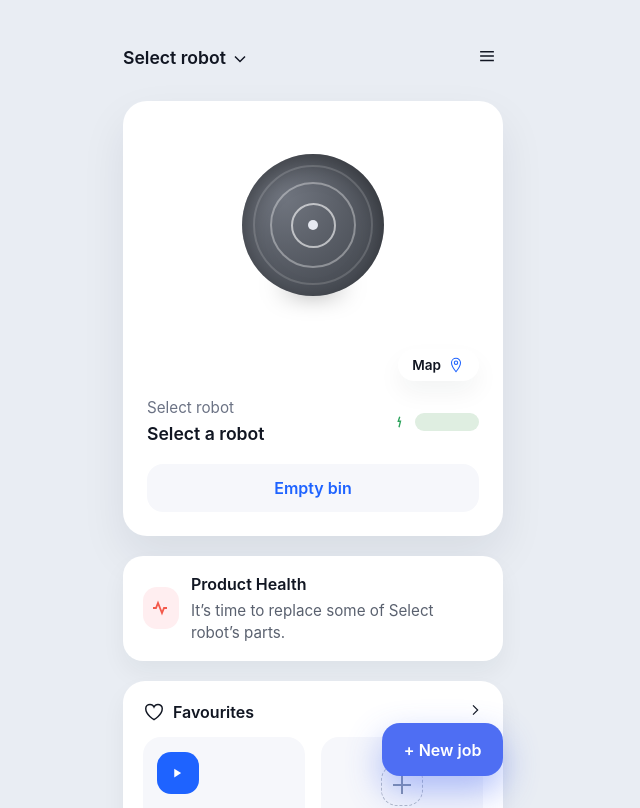
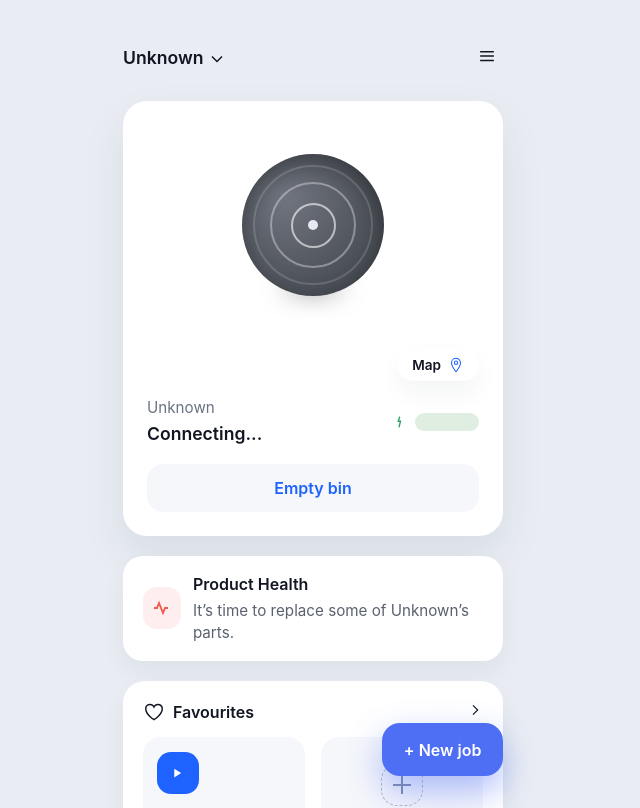
Before and after one commit to imilosk/roomba-net-ui, a Vue app: page / in a window 1280 px wide. Shown: the top 808 px of the page, without its empty margins (327-967 px from the left). Built offline with nearby package versions, Linux system fonts and the light colour scheme; no server answers.

Commit message:
feat: Update robot name handling across views for improved display and consistency

```diff
--- a/src/stores/robots.ts
+++ b/src/stores/robots.ts
@@ -6,6 +6,7 @@ const STORAGE_KEY = 'roomba_selected_robot'
 
 export type RobotRecord = {
     blid: string
+    name?: string | null
     ip: string
     port: number
     hasPassword: boolean
--- a/src/stores/status.ts
+++ b/src/stores/status.ts
@@ -25,11 +25,11 @@ export const useStatusStore = defineStore('status', () => {
 
     const isConnected = computed(() => hasLiveUpdate.value)
     const robotName = computed(() => {
-        const state = reportedState.value as Record<string, unknown> | null
-        if (state && typeof state['name'] === 'string') {
-            return state['name'] as string
+        const name = robotsStore.selectedRobot?.name
+        if (typeof name === 'string' && name.trim().length > 0) {
+            return name
         }
-        return null
+        return 'Unknown'
     })
 
     const wifiDetails = computed(() => {
--- a/src/views/AboutRoombaView.vue
+++ b/src/views/AboutRoombaView.vue
@@ -10,7 +10,7 @@ const router = useRouter()
 const statusStore = useStatusStore()
 
 const details = computed(() => statusStore.robotDetails)
-const robotName = computed(() => statusStore.robotName ?? 'Syncing...')
+const robotName = computed(() => statusStore.robotName)
 
 const baseDetails = computed(() => details.value?.selfEmptyingBase ?? null)
 
--- a/src/views/BinBehaviourView.vue
+++ b/src/views/BinBehaviourView.vue
@@ -11,7 +11,7 @@ const router = useRouter()
 const store = useCleaningPreferencesStore()
 const statusStore = useStatusStore()
 
-const robotNameDisplay = computed(() => statusStore.robotName ?? 'Unknown Robot')
+const robotNameDisplay = computed(() => statusStore.robotName)
 
 const options = computed(() => [
   {
--- a/src/views/HomeView.vue
+++ b/src/views/HomeView.vue
@@ -10,14 +10,8 @@ const router = useRouter()
 const statusStore = useStatusStore()
 const robotsStore = useRobotsStore()
 
-const fallbackRobotLabel = computed(() => {
-  if (robotsStore.selectedRobot) {
-    return `Robot ${robotsStore.selectedRobot.blid.slice(-4)}`
-  }
-  return 'Select robot'
-})
-const robotNameLabel = computed(() => statusStore.robotName ?? fallbackRobotLabel.value)
-const robotNameDisplay = computed(() => statusStore.robotName ?? fallbackRobotLabel.value)
+const robotNameLabel = computed(() => statusStore.robotName)
+const robotNameDisplay = computed(() => statusStore.robotName)
 
 const quickLinks = [
   { id: 'health', label: 'Product Health', icon: 'pulse', hasIndicator: true, route: '/health' },
@@ -59,9 +53,6 @@ const {
 } = useRobotCommands()
 
 const deviceStatusText = computed(() => {
-  if (!robotsStore.selectedRobotId) {
-    return 'Select a robot'
-  }
   if (!statusStore.isConnected) {
     return 'Connecting...'
   }
--- a/src/views/LocateRoombaView.vue
+++ b/src/views/LocateRoombaView.vue
@@ -16,7 +16,7 @@ let messageTimer: ReturnType<typeof setTimeout> | null = null
 const statusStore = useStatusStore()
 const robotsStore = useRobotsStore()
 
-const robotNameDisplay = computed(() => statusStore.robotName ?? 'Unknown Robot')
+const robotNameDisplay = computed(() => statusStore.robotName)
 
 async function handleLocate() {
   isRequesting.value = true
--- a/src/views/ProductHealthView.vue
+++ b/src/views/ProductHealthView.vue
@@ -8,7 +8,7 @@ import ShellContainer from '../components/ShellContainer.vue'
 
 const router = useRouter()
 const statusStore = useStatusStore()
-const robotNameDisplay = computed(() => statusStore.robotName ?? 'Unknown Robot')
+const robotNameDisplay = computed(() => statusStore.robotName)
 
 const parts = [
   {
--- a/src/views/ProductSettingsView.vue
+++ b/src/views/ProductSettingsView.vue
@@ -27,7 +27,7 @@ onMounted(() => {
   childLockStore.initStream()
 })
 
-const robotNameDisplay = computed(() => statusStore.robotName ?? 'Unknown Robot')
+const robotNameDisplay = computed(() => statusStore.robotName)
 const themeSubtitle = computed(() => {
   switch (themeStore.preference) {
     case 'dark':
@@ -43,7 +43,11 @@ const selectedRobotLabel = computed(() => {
   if (!robotsStore.selectedRobotId) {
     return 'Select a robot'
   }
-  return robotsStore.selectedRobot?.blid ?? robotsStore.selectedRobotId
+  const name = robotsStore.selectedRobot?.name
+  if (typeof name === 'string' && name.trim().length > 0) {
+    return name
+  }
+  return 'Unknown'
 })
 
 const cleaningSettingsAvailable = computed(() => {
--- a/src/views/RebootRoombaView.vue
+++ b/src/views/RebootRoombaView.vue
@@ -12,7 +12,7 @@ const router = useRouter()
 const statusStore = useStatusStore()
 const robotsStore = useRobotsStore()
 
-const robotNameDisplay = computed(() => statusStore.robotName ?? 'Roomba i3')
+const robotNameDisplay = computed(() => statusStore.robotName)
 const isRebooting = ref(false)
 const statusMessage = ref<string | null>(null)
 const statusType = ref<'success' | 'error' | null>(null)
--- a/src/views/RobotSelectionView.vue
+++ b/src/views/RobotSelectionView.vue
@@ -15,6 +15,11 @@ const hasRobots = computed(() => robotsStore.robots.length > 0)
 function truncateLabel(value: string, maxLength = 10) {
   if (value.length <= maxLength) return value
   return `${value.slice(0, maxLength)}...`
+}
+
+function getRobotLabel(name: string | null | undefined) {
+  const trimmed = typeof name === 'string' ? name.trim() : ''
+  return trimmed.length > 0 ? trimmed : 'Unknown'
 }
 
 onMounted(() => {
@@ -59,8 +64,8 @@ function refreshList() {
             <li v-for="robot in robotsStore.robots" :key="robot.blid">
               <button type="button" :disabled="robotsStore.loading" @click="selectRobot(robot.blid)">
                 <div>
-                  <p class="title">{{ truncateLabel(robot.blid) }}</p>
-                  <p class="desc">IP {{ robot.ip }} · Port {{ robot.port }}</p>
+                  <p class="title">{{ truncateLabel(getRobotLabel(robot.name)) }}</p>
+                  <p class="desc">BLID {{ truncateLabel(robot.blid) }}</p>
                 </div>
                 <span class="radio" :class="{ checked: selectedId === robot.blid }"></span>
               </button>
```
